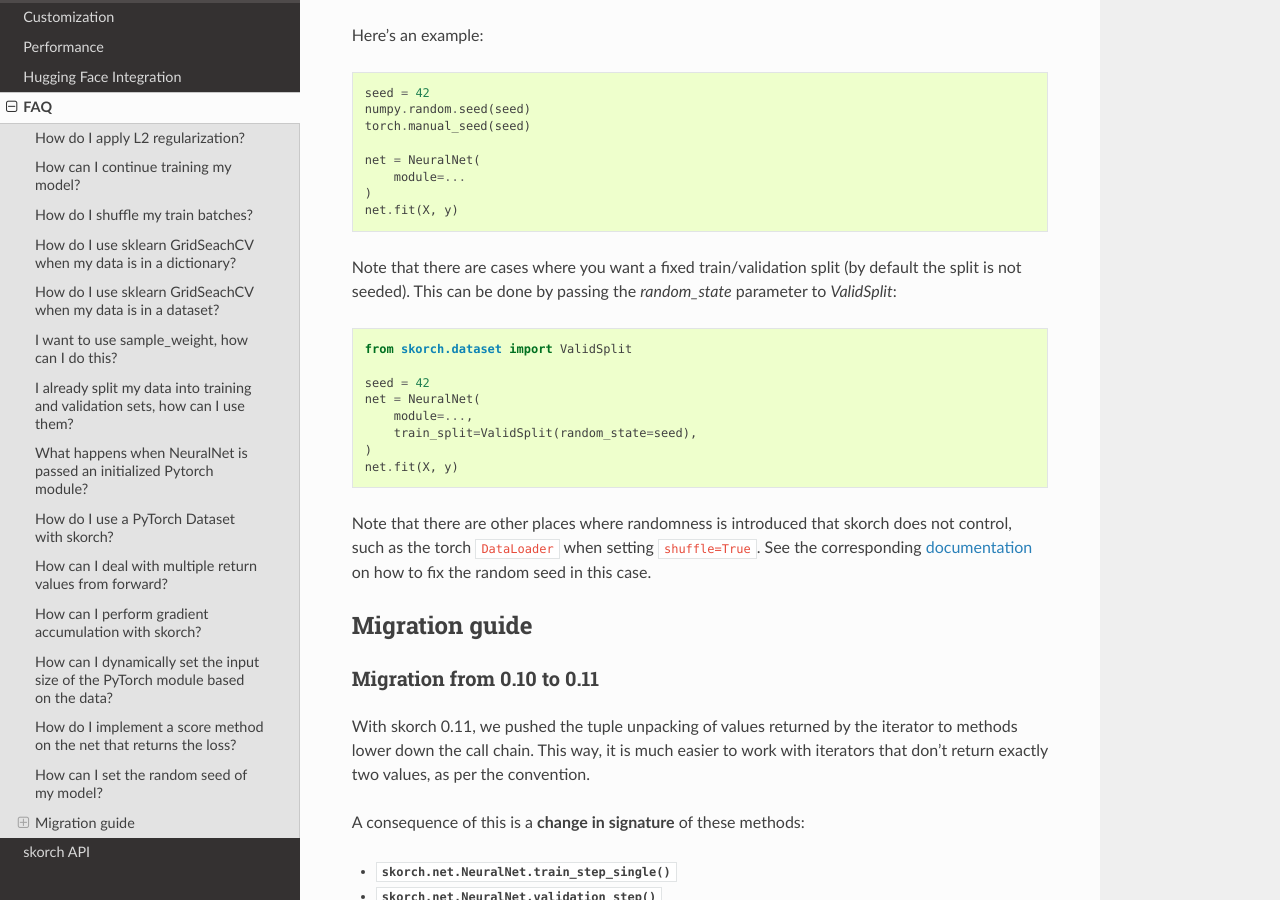
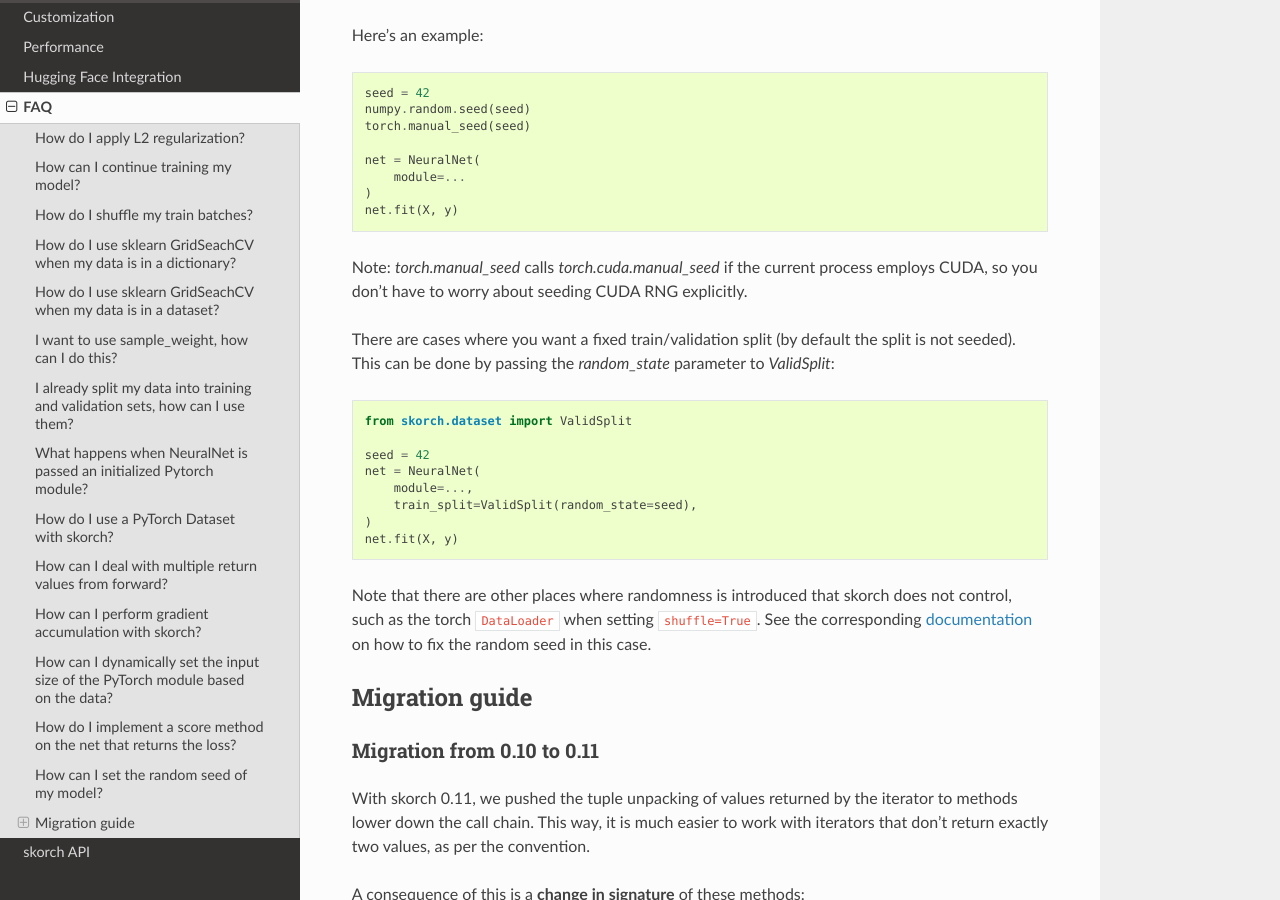
Before and after one commit to skorch-dev/skorch, a Sphinx documentation site: the page built from docs/user/FAQ.rst, in a window 1280 px wide and 900 px high, scrolled down 7311 px. Built offline with Sphinx 7.4.7 and the Read the Docs theme 2.0.0, drawn with Linux system fonts in a browser that asks for light colours.

Commit message:
Address review comments

```diff
--- a/docs/user/FAQ.rst
+++ b/docs/user/FAQ.rst
@@ -418,7 +418,7 @@ How can I set the random seed of my model?
 ------------------------------------------
 
 skorch does not provide an unified way for setting the seed of your model.
-You can utilize the `numpy <https://pytorch.org/docs/stable/generated/torch.manual_seed.html>`__
+You can utilize the `numpy <https://numpy.org/doc/stable/reference/random/generated/numpy.random.seed.html>`__
 and `torch <https://pytorch.org/docs/stable/generated/torch.manual_seed.html>`__
 seeding interfaces to set random seeds before model initialization and will
 get consistent results if you do not employ other libraries that introduce randomness.
@@ -436,7 +436,12 @@ Here's an example:
     )
     net.fit(X, y)
 
-Note that there are cases where you want a fixed train/validation split
+
+Note: `torch.manual_seed` calls `torch.cuda.manual_seed` if the
+current process employs CUDA, so you don't have to worry about
+seeding CUDA RNG explicitly.
+
+There are cases where you want a fixed train/validation split
 (by default the split is not seeded). This can be done by passing
 the `random_state` parameter to `ValidSplit`:
 
```
